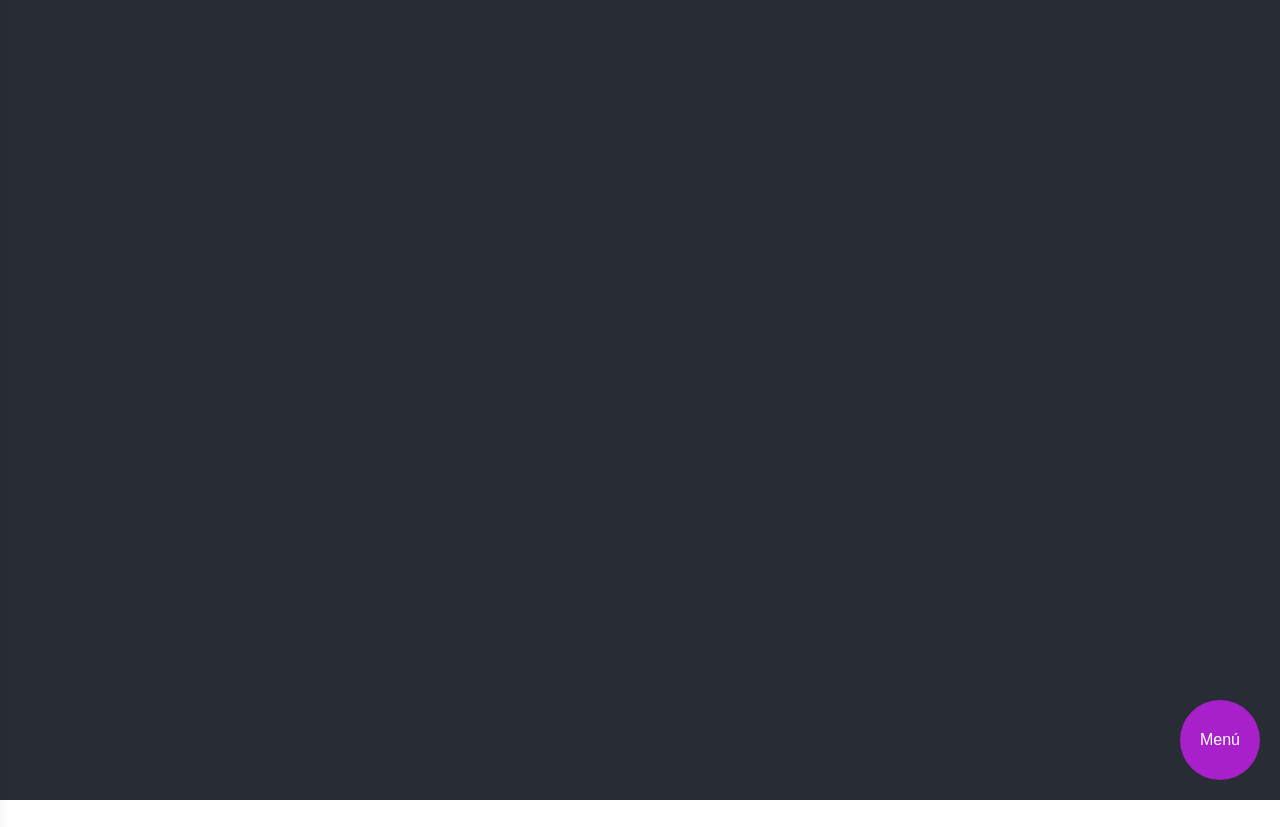
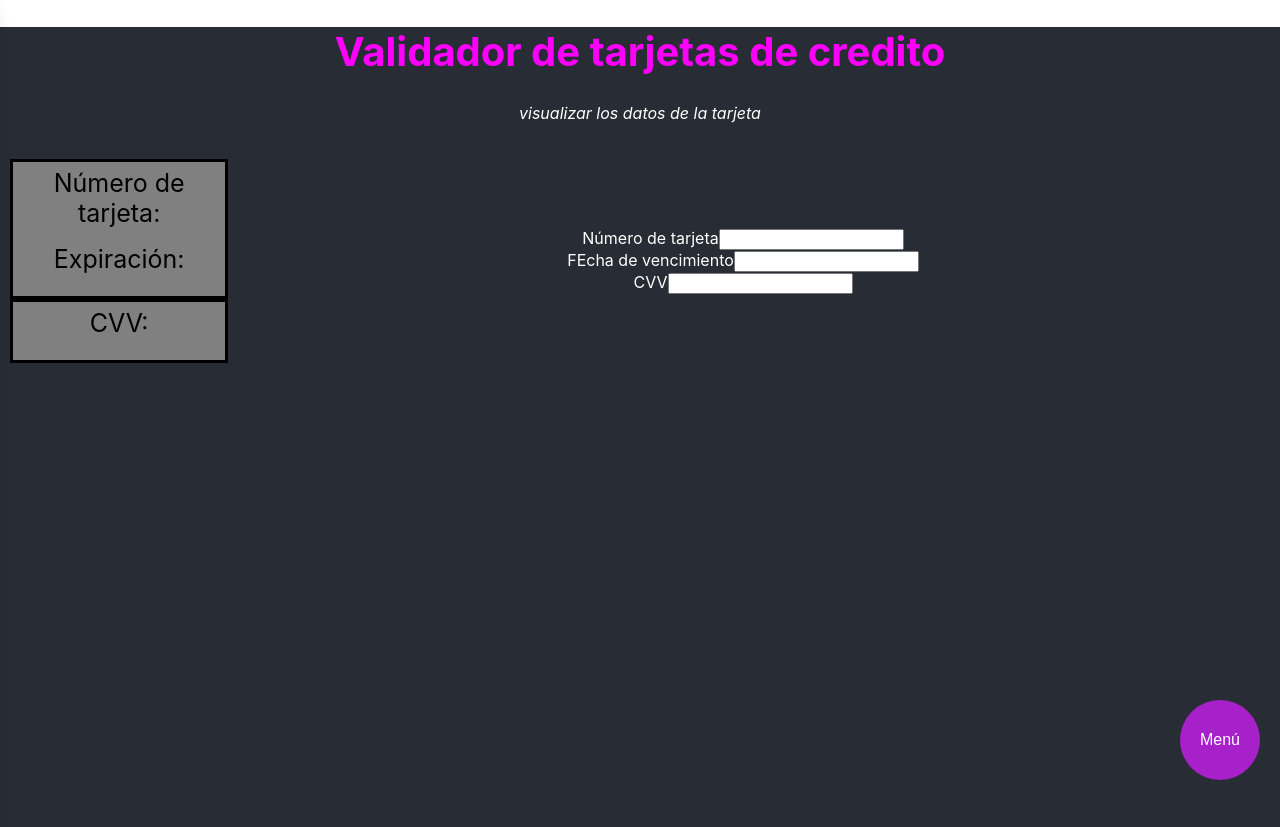
Before and after one commit to MonseCruz/modulo-react, a React (Create React App) app: page /CreditCard in a window 1280 px wide. Before the commit the page ends 800 px from the top, so only its background shows below. Built offline with nearby package versions, Linux system fonts and the light colour scheme.

Commit message:
creditCard

```diff
--- a/src/App.js
+++ b/src/App.js
@@ -11,6 +11,7 @@ import Home from './pages/Home'
 import Note from './pages/Notes'
 import Menu from './pages/Menu'
 import Converter from './pages/Converter'
+import CreditCard from './pages/CreditCard'
 
 export default class App extends Component {
 
@@ -29,6 +30,9 @@ export default class App extends Component {
             <Route exact path="/Converter">
               <Converter />
             </Route>
+            <Route exact path="/CreditCard">
+              <CreditCard />
+            </Route>
           </Switch>
         </div>
       </Router>
--- /dev/null
+++ b/src/pages/CreditCard/creditCard.css
@@ -0,0 +1,29 @@
+.container-form{
+    display: block;
+    margin: auto;
+    padding: 3%;
+}
+.Card{
+    background-color: grey;
+    border-style: solid;
+    border-color: black;
+    display: block;
+    margin: auto;
+    padding: 3%;
+    width: 200px;
+}
+
+.VISA{
+    background-color: darkblue;
+    border-style: solid;
+    border-color: black;
+    display: block;
+    margin: auto;
+}
+label{
+    font-size: 25px;
+    color: black;
+}
+.showData{
+    text-decoration: underline;
+}
--- /dev/null
+++ b/src/pages/CreditCard/index.js
@@ -0,0 +1,91 @@
+import React, {Component} from 'react'
+import Header from "../../components/Header";
+import "./creditCard.css";
+export default class CreditCard extends Component {
+    constructor(props) {
+        super(props);
+        this.state = {
+            number: null,
+            expiration: null,
+            CVV: null
+        };
+
+        this.handleInputNumber = this.handleInputNumber.bind(this)
+        this. handleInputExpiration = this. handleInputExpiration.bind(this)
+        this.handleInputCVV = this.handleInputCVV.bind(this)
+    }
+
+    handleInputNumber(event){
+        this.setState({
+            number: event.target.value,
+        });
+    }
+
+    handleInputExpiration(event){
+        this.setState({
+            expiration: event.target.value,
+        });
+    }
+
+    handleInputCVV(event){
+        this.setState({
+            CVV: event.target.value,
+        });
+    }
+
+    render(){
+        const { number,expiration,CVV } = this.state
+        const typeCard = (number == 5252) ? "VISA" : "";
+        return (
+            <div >
+                <Header
+                    title={"Validador de tarjetas de credito"}
+                    description={ "visualizar los datos de la tarjeta"}
+                />
+                <div className="Container">
+                    <div className="container-image">
+                        <div className={`Card ${typeCard}`}>
+                        <label>Número de tarjeta:</label>
+                            <p className="showData">{number}</p>
+                        <label>Expiración:</label>
+                            <p className="showData">{expiration}</p>
+                        </div>
+                        <div className={`Card ${typeCard}`}>
+                            <label>CVV:</label>
+                             <p className="showData"> {CVV} </p>
+                        </div>
+                    </div>
+                    <div className="container-form">
+                        <div className="row">
+                            Número de tarjeta
+                            <input
+                            className="input"
+                            value={number}
+                            name="numberCard"
+                            onChange={this.handleInputNumber}
+                            />
+                        </div>
+                        <div className="row">
+                            FEcha de vencimiento
+                            <input
+                            className="input"
+                            name="dateExpiration"
+                            value={expiration}
+                            onChange={this.handleInputExpiration}
+                            />
+                        </div>
+                        <div className="row">
+                            CVV
+                            <input
+                            className="input"
+                            name="numberCVV"
+                            value={CVV}
+                            onChange={this.handleInputCVV}
+                            />
+                        </div>
+                    </div>
+                </div>
+            </div>
+        )
+    }
+}
--- a/src/pages/Menu/index.js
+++ b/src/pages/Menu/index.js
@@ -35,6 +35,9 @@ export default class Menu extends Component {
                 <li>
                   <Link to="/Converter" onClick={this.toggleMenu}>Conversor divisas</Link>
                 </li>
+                <li>
+                  <Link to="/CreditCard" onClick={this.toggleMenu}>Credit Card</Link>
+                </li>
               </ul>
             </div>
           </nav>
--- /dev/null
+++ b/src/pages/Notes/Components/NewNote/index.js
@@ -0,0 +1,53 @@
+import React, {Component} from 'react'
+//CSS
+//import './NewNote.css'
+export default class NewNote  extends Component{
+  constructor(props){
+    super(props)
+    this.state = {
+      title:'',
+      content:''
+    }
+    this.handleInput = this.handleInput.bind(this)
+    this.addNote = this.addNote.bind(this)
+  }
+  handleInput({ target: {name,value} }) {
+    this.setState({
+      [name]: value,
+    });
+  }
+  addNote(event) {
+    event.preventDefault()
+    const {title, content } = this.state
+    const note = {
+      title,
+      content
+    }
+    this.props.handleNewNote(note)
+  }
+  render (){
+    return(
+    <div className='Container'>
+      <form onSubmit={this.addNote}>
+        <div className="Notes-form-content">
+          <div className="Notes-inputs-content">
+            <input
+                      value={this.state.title}
+                      onChange={this.handleInput}
+                      placeholder={"Titulo de la nota"}
+                      name={"title"}
+            />
+            <input
+            value={this.state.content}
+            onChange={this.handleInput}
+            placeholder={"Contenido de la nota"}
+            name={"content"}
+            />
+        </div>
+        <button type="submit">Add</button>
+        </div>
+      </form>
+    </div>
+    )
+  }
+}
--- a/src/pages/Notes/index.js
+++ b/src/pages/Notes/index.js
@@ -1,43 +1,29 @@
-import React, { Component } from "react";
+import React, { Component } from 'react'
 // Components
-import Header from "../../components/Header";
-import Note from "../../components/Note";
-// Custom components
-// import NewNote from './components/NewNote'
+import Header from '../../components/Header'
+import Note from '../../components/Note'
+import NewNote from './Components/NewNote'
 // CSS
-import "./Notes.css";
+//import './Notes.css'
 export default class Notes extends Component {
   constructor(props) {
-    super(props);
+    super(props)
     this.state = {
-      notes: [],
-      title: "",
-      content: ""
-    };
-    this._renderNotes = this._renderNotes.bind(this);
-    this.handleInput = this.handleInput.bind(this)
-    this.addNote = this.addNote.bind(this)
+      notes: []
+    }
+    this._renderNotes = this._renderNotes.bind(this)
+    this.handleNewNote = this.handleNewNote.bind(this)
   }
   _renderNotes() {
     const { notes } = this.state;
     return notes.map(({ title, content }) => {
-      return <Note title={title} content={content} />;
+      return <Note title={title} content={content} />
     });
   }
-  handleInput({ target: {name,value} }) {
+  handleNewNote(note){
+    const { notes } = this.state
     this.setState({
-      [name]: value,
-    });
-  }
-  addNote(event) {
-    event.preventDefault()
-    const { notes, title, content } = this.state
-    const note = {
-      title,
-      content
-    }
-    this.setState({
-      notes: [...notes, note]
+      notes:[...notes, note]
     })
   }
   render() {
@@ -52,30 +38,12 @@ export default class Notes extends Component {
           />
           <div className="Notes-container">
             <ul>{this._renderNotes()}</ul>
-            <div>
-              <form onSubmit={this.addNote}>
-                <div className="Notes-form-content">
-                  <div className="Notes-inputs-content">
-                    <input
-                      value={this.state.title}
-                      onChange={this.handleInput}
-                      placeholder={"Titulo de la nota"}
-                      name={"title"}
-                    />
-                    <input
-                      value={this.state.content}
-                      onChange={this.handleInput}
-                      placeholder={"Contenido de la nota"}
-                      name={"content"}
-                    />
-                  </div>
-                  <button type="submit">Add</button>
-                </div>
-              </form>
-            </div>
+            <NewNote
+              handleNewNote={this.handleNewNote}
+            />
           </div>
         </div>
       </div>
-    );
+    )
   }
 }
```
Also changed, not shown: src/pages/CreditCard/Components/cardImage/index.js (added, +20 -0 lines), src/pages/CreditCard/Components/formCredirCard/index.js (added, +61 -0 lines).
